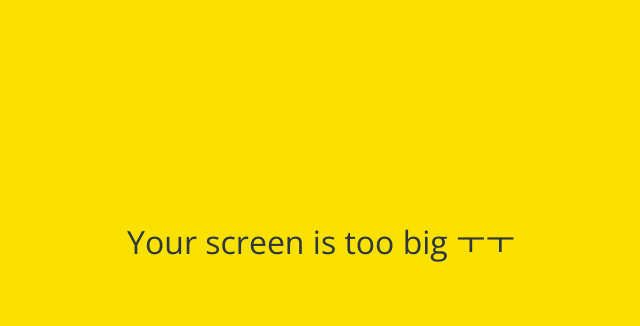
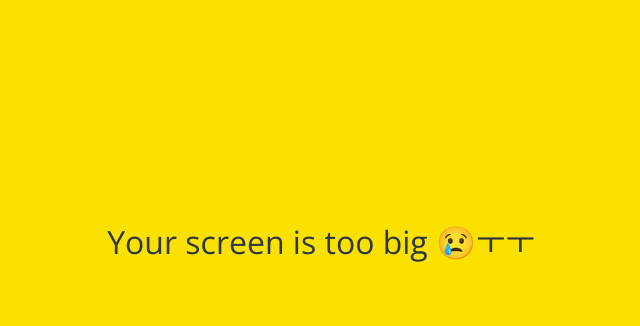
Before and after one commit to SSY1203/kokoa-clone-2022, a plain HTML site: page index.html in a window 1280 px wide. Shown: the part 158-484 px from the top of the page, without its empty margins (319-959 px from the left). Drawn offline with nearby package versions, Linux system fonts and the light colour scheme; files whose address does not match are found by name.

Commit message:
😢 add

```diff
--- a/index.html
+++ b/index.html
@@ -40,7 +40,7 @@
     </form>
 
     <div id="no-mobile">
-      <span>Your screen is too big ㅜㅜ</span>
+      <span>Your screen is too big 😢ㅜㅜ</span>
     </div>
 
     <script
```
